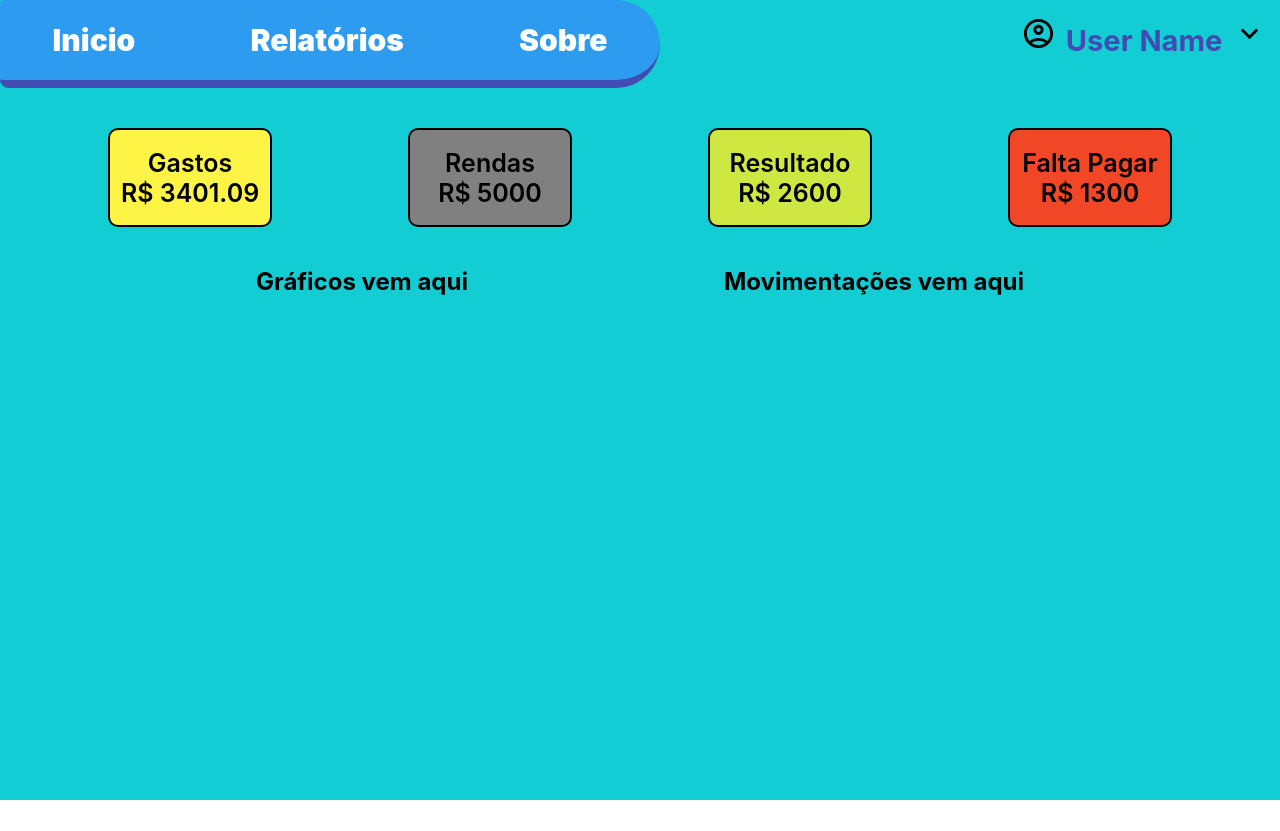
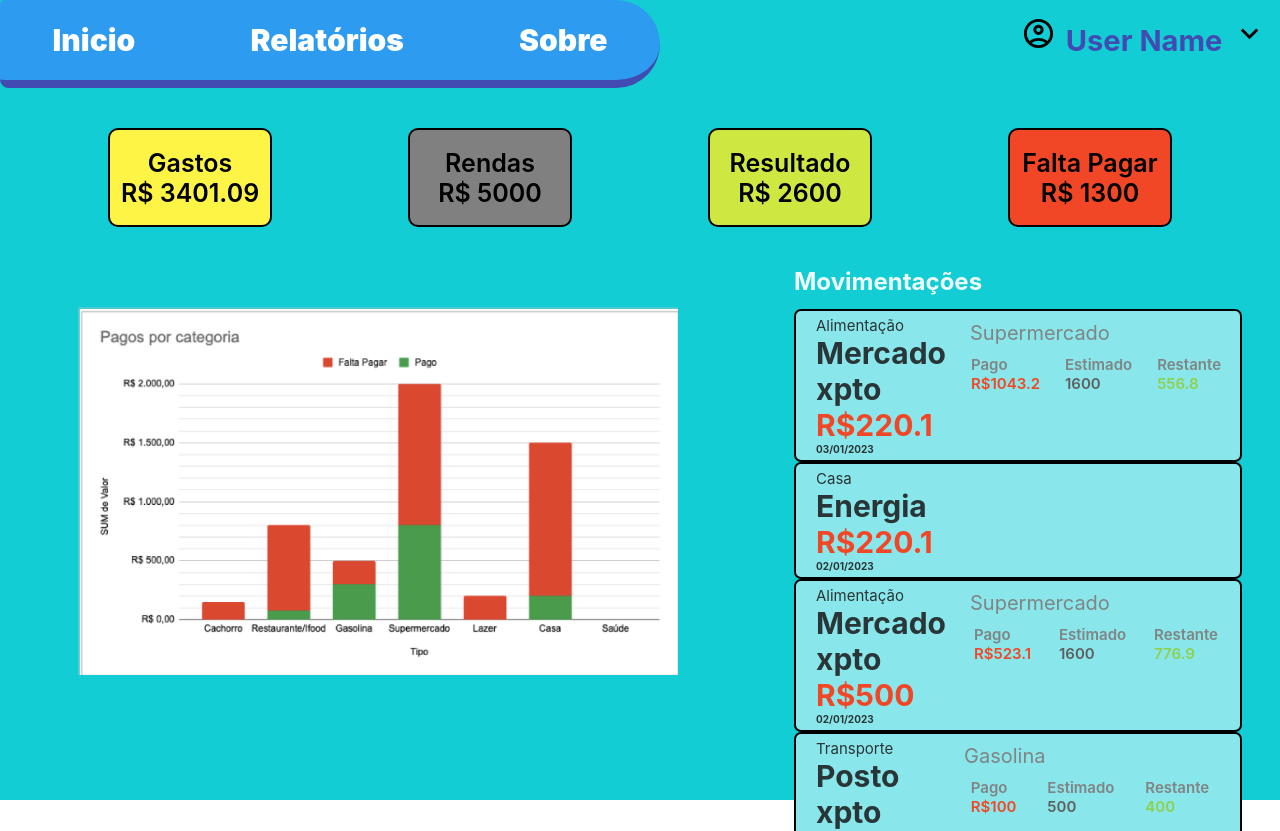
Before and after one commit to silvioubaldino/personal-finance-frontend, a React (Create React App) app: page / in a window 1280 px wide. Shown: the top 831 px of the page. Before the commit the page ends 800 px from the top, so only its background shows below. Built offline with nearby package versions, Linux system fonts and the light colour scheme.

Commit message:
Finalizando pagina home, estatica

```diff
--- a/src/components/GraphicRender.jsx
+++ b/src/components/GraphicRender.jsx
@@ -1,7 +1,10 @@
+import '../style/components/graphicRender.css';
+import graphicIMG from '../mocks/mockGraphic.png';
+
 const GraphicRender = () => {
   return (
-    <div>
-      <h1>Gráficos vem aqui</h1>
+    <div className='container-graphic'>
+      <img src={ graphicIMG } alt='grafico' />
     </div>
   );
 };
--- a/src/components/Movements.jsx
+++ b/src/components/Movements.jsx
@@ -1,9 +1,45 @@
 import '../style/components/movement.css'
+import { movements } from '../mocks/movementData.mock';
 
 const Movements = () => {
   return (
-    <div>
-      <h1>Movimentações vem aqui</h1>
+    <div className='container-movements'>
+      <h1>Movimentações</h1>
+      {movements.map((e, i) => (
+        <div className='container-movement-item' key={i}>
+          <div className='container-describe'>
+            <p>
+              {e.describe.type}
+            </p>
+            <h5>
+              {e.describe.title}
+            </h5>
+            <h5>
+              {`R$${e.describe.price}`}
+            </h5>
+            <h5>
+              {e.describe.date}
+            </h5>
+          </div>
+          <div>
+            <p className='movement-item-right-title'>{e.typeBill}</p>
+            <div className='movement-item-right'>
+              <div>
+                <p>{e.payed !== null ? 'Pago' : ''}</p>
+                {e.payed !== null ? `R$${e.payed}` : ''}
+              </div>
+              <div>
+                <p>{e.payed !== null ? 'Estimado' : ''}</p>
+                {e.estimated}
+              </div>
+              <div>
+                <p>{e.payed !== null ? 'Restante' : ''}</p>
+                {e.rest}
+              </div>
+            </div>
+          </div>
+        </div>
+      ))}
     </div>
   );
 };
--- /dev/null
+++ b/src/mocks/movementData.mock.js
@@ -0,0 +1,62 @@
+export const movements = [
+  {
+    describe: {
+      type: 'Alimentação',
+      title: 'Mercado xpto',
+      price: 220.10,
+      date: '03/01/2023',
+    },
+    typeBill: 'Supermercado',
+    payed: 1043.20,
+    estimated: 1600,
+    rest: 556.80
+  },
+  {
+    describe: {
+      type: 'Casa',
+      title: 'Energia',
+      price: 220.10,
+      date: '02/01/2023',
+    },
+    typeBill: null,
+    payed: null,
+    estimated: null,
+    rest: null
+  },
+  {
+    describe: {
+      type: 'Alimentação',
+      title: 'Mercado xpto',
+      price: 500,
+      date: '02/01/2023',
+    },
+    typeBill: 'Supermercado',
+    payed: 523.10,
+    estimated: 1600,
+    rest: 776.90
+  },
+  {
+    describe: {
+      type: 'Transporte',
+      title: 'Posto xpto',
+      price: 100,
+      date: '02/01/2023',
+    },
+    typeBill: 'Gasolina',
+    payed: 100,
+    estimated: 500,
+    rest: 400
+  },
+  {
+    describe: {
+      type: 'Alimentação',
+      title: 'Mercado xpto',
+      price: 323.10,
+      date: '01/01/2023',
+    },
+    typeBill: 'Supermercado',
+    payed: 323.10,
+    estimated: 1600,
+    rest: 1276.90
+  },
+];
--- a/src/pages/Home.js
+++ b/src/pages/Home.js
@@ -13,7 +13,7 @@ const Home = () => {
         <NavBar />
         <Profile />
       </header>
-      <main>
+      <main className="container-mainContent">
         <section>
           <ResumedReport />
         </section>
--- a/src/style/components/graphicRender.css
+++ b/src/style/components/graphicRender.css
@@ -0,0 +1,4 @@
+.container-graphic img {
+  width: 600px;
+  padding: 40px 40px;
+}
--- a/src/style/components/movement.css
+++ b/src/style/components/movement.css
@@ -0,0 +1,79 @@
+.container-movements {
+  width: 35%;
+  color: rgba(238, 251, 252, 1);
+}
+
+.container-movements h1 {
+  margin-bottom: 13px;
+}
+
+.container-movement-item {
+  background-color: rgba(137, 230, 234, 1);
+  height: max-content;
+  border: 2px solid black;
+  border-radius: 7px;
+  display: flex;
+  flex-direction: row;
+  justify-content: space-between;
+}
+
+.movement-item-right-title {
+  color: rgba(128, 132, 132, 1);
+  font-size: 20px;
+  padding-top: 10px;
+  margin-left: 8%;
+}
+
+.movement-item-right {
+  display: flex;
+  justify-content: space-evenly;
+  width: 300px;
+}
+
+.movement-item-right p {
+  color: rgba(128, 132, 132, 1);
+  font-size: 15px;
+  padding-top: 10px;
+}
+
+.movement-item-right div:nth-of-type(1) {
+  color:rgba(242, 71, 38, 1);
+  font-size: 15px;
+  font-weight: 600;
+}
+
+.movement-item-right div:nth-of-type(2) {
+  color: rgb(96, 95, 95);
+  font-size: 15px;
+  font-weight: 600;
+}
+
+.movement-item-right div:nth-of-type(3) {
+  color: rgba(143, 209, 79, 1);
+  font-size: 15px;
+  font-weight: 600;
+}
+
+.container-describe {
+  padding: 5px 0 5px 20px;
+}
+
+.container-describe p:nth-of-type(1) {
+  color:rgba(41, 53, 54, 1);
+  font-size: 15px;
+}
+
+.container-describe h5:nth-of-type(1) {
+  color:rgba(41, 53, 54, 1);
+  font-size: 30px;
+}
+
+.container-describe h5:nth-of-type(2) {
+  color:rgba(242, 71, 38, 1);
+  font-size: 30px;
+}
+
+.container-describe h5:nth-of-type(3) {
+  color: rgba(41, 53, 54, 1);
+  font-size: 10px;
+}
--- a/src/style/pages/home.css
+++ b/src/style/pages/home.css
@@ -14,7 +14,14 @@
   align-items: baseline;
 }
 
+.container-mainContent {
+  display: flex;
+  flex-direction: column;
+  align-items: space-evenly;
+  justify-content: space-evenly;
+}
+
 .container-graphic-movements {
   display: flex;
-  justify-content: space-evenly;
+  justify-content: space-around;
 }
```
Also changed, not shown: src/mocks/mockGraphic.png (added).
